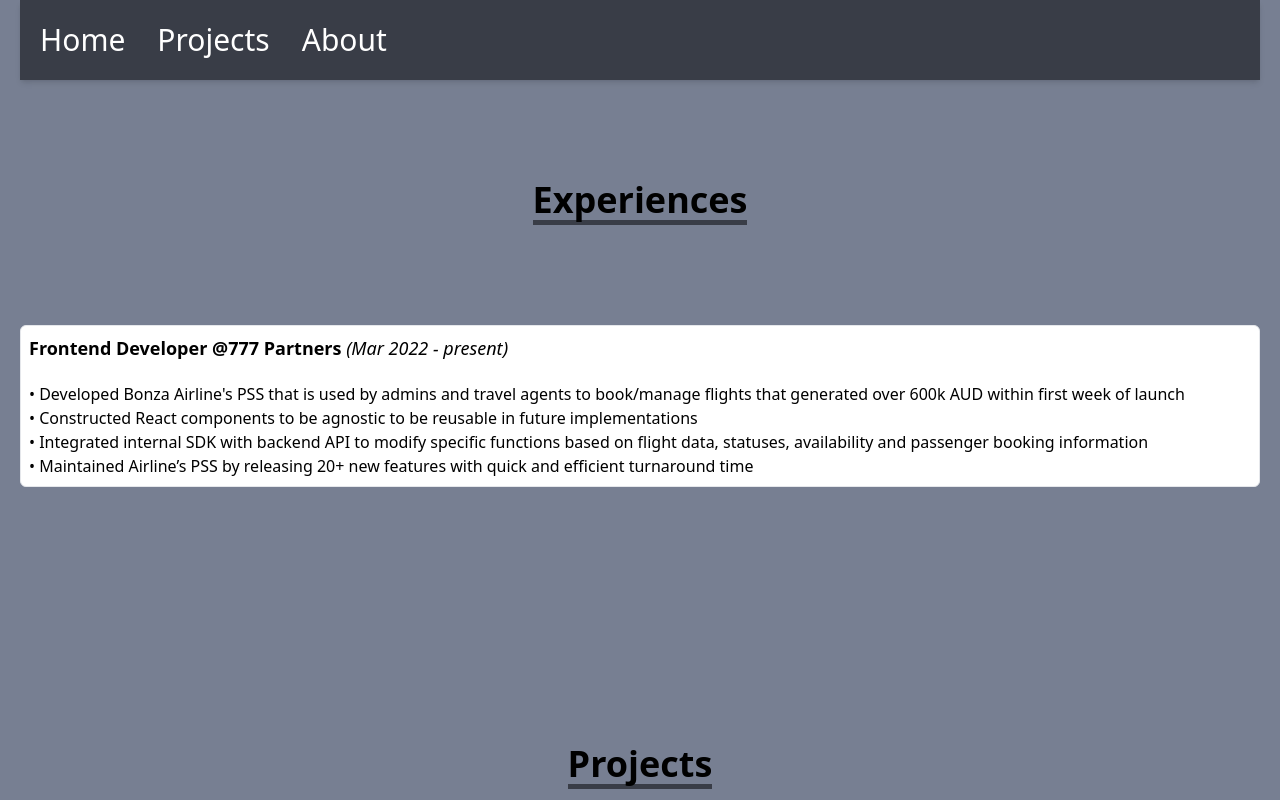
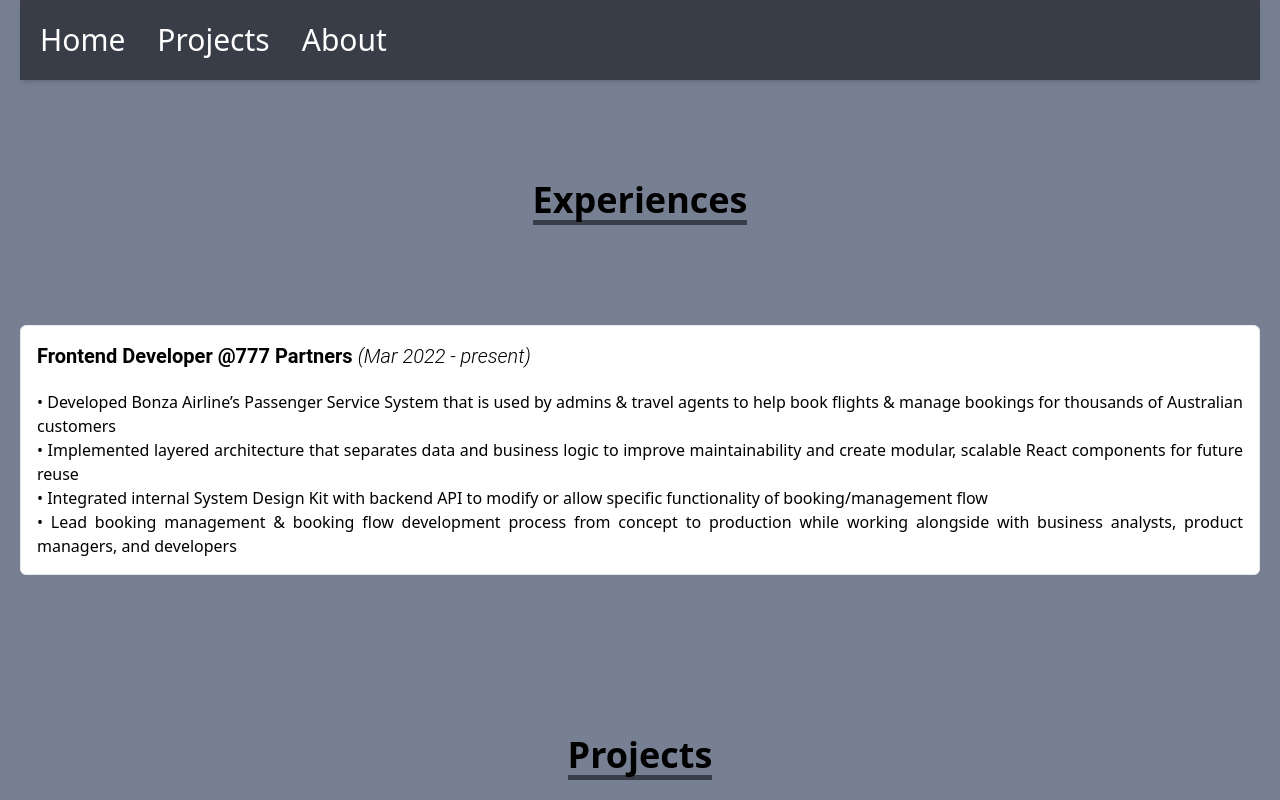
Before and after one commit to coosey/portfolio, a React (Create React App) app in the folder my-app/: page /projects in a window 1280 px wide. Built offline with nearby package versions, Linux system fonts and the light colour scheme.

Commit message:
updated card styling and experience details

```diff
--- a/my-app/src/components/button/index.jsx
+++ b/my-app/src/components/button/index.jsx
@@ -2,6 +2,6 @@
 
 export const Button = (props) => {
   return (
-    <button class="text-xl p-2 m-5 bg-primary text-white transition-all duration-500 transform hover:opacity-70 hover:shadow-lg hover:scale-125">{props?.btnName}</button>
+    <button class="text-xl p-2 m-5 bg-primary text-white transition-all duration-500 transform hover:opacity-90 hover:shadow-lg hover:scale-125">{props?.btnName}</button>
   )
 }
--- a/my-app/src/components/card/index.jsx
+++ b/my-app/src/components/card/index.jsx
@@ -4,12 +4,12 @@
 
 export const Card = (props) => {
   return (
-    // TEST CSS STYLING
-    <div class="h-100% w-full m-auto md:w-1/2 lg:w-1/3 xlg:w-1/4">
-      <div class="rounded-md border ml-5 mr-5 mb-10 bg-white">
-        <div class="m-2 text-lg font-bold">{props?.title}</div>
-        <div class="m-2 font-extralight">{props?.info}</div>
-        <Link to={props.link} class="m-2 flex items-center font-normal hover:text-blue-400">
+    <div class="mx-auto p-6 grid gap-4 sm:w-1/2">
+      <div class="col-span-1 flex flex-col bg-white shadow-xl rounded-lg border-2 p-4 text-justify">
+        <div class="mb-2 font-bold text-2xl">{props?.title}</div>
+        <div class="font-extralight mb-3">{props?.titleInfo}</div>
+        <div class="font-normal">{props?.info}</div>
+        <Link to={props.link} target="_blank" class="my-4 flex flex-wrap items-center font-normal hover:text-blue-400">
           <div class="mr-3">
             <FontAwesomeIcon icon={faArrowUpRightFromSquare} />
           </div>
--- a/my-app/src/components/header/index.jsx
+++ b/my-app/src/components/header/index.jsx
@@ -8,7 +8,7 @@
         <p class="text-3xl lg:text-4xl pb-4 font-nav-light">
           Hello! I'm
         </p>
-        <p class="text-6xl md:text-7xl lg:text-8xl pb-4 font-centra font-medium">
+        <p class="text-6xl md:text-7xl lg:text-8xl pb-4 font-medium">
           Matthew Nguyen
         </p>
         <p class="text-3xl lg:text-4xl font-nav-light">
--- a/my-app/src/components/hero/index.jsx
+++ b/my-app/src/components/hero/index.jsx
@@ -3,14 +3,14 @@
 export const Hero = () => {
   return (
     <div class="items-center h-min grid justify-between mt-20 sm:h-screen md:grid-cols-2 lg:grid-cols-2 xl:grid-cols-2 xl:text-2xl">
-      <div class="xl:max-w-md">
+      <div class="sm: mb-10 xl:max-w-md">
         <img src={require("../../assets/images/option-1.png")} alt="Matthew Nguyen" class="rgw-[80%] rounded-xl drop-shadow-2xl mx-auto xl:grid-cols-2" />
       </div>
-      <div class="text-lg font-pd-400 md:text-xl sm:mt-10 ml-10">
+      <div class="text-lg font-pd-400 md:text-xl ml-10">
         <div class="pb-5 md:pb-0">
           <p class="pb-3">
             I am a Frontend Developer & my experiences are currently specialized in aviation - developing and maintaining
-            an airline PSS.
+            Bonza Airline's Passenger Service System and Flair Airline.
           </p>
           <p class="pb-3">
             However, I am always trying to expand my knowledge and learn about new technology and explore innovative
--- a/my-app/src/components/navbar/index.jsx
+++ b/my-app/src/components/navbar/index.jsx
@@ -6,13 +6,13 @@
       <div class="bg-primary max-w-screen-xl shadow-md p-5 m-5 mt-0">
         <nav class="text-3xl text-white font-nav-700">
           <ul class="flex flex-row items-center w-full h-10 space-x-5 md:w-auto md:space-x-8">
-            <li class="hover:text-blue-600">
+            <li class="hover:text-nav">
               <Link to="/">Home</Link>
             </li>
-            <li class="hover:text-blue-600">
+            <li class="hover:text-nav">
               <Link to="/projects">Projects</Link>
             </li>
-            <li class="hover:text-blue-600">
+            <li class="hover:text-nav">
               <Link to="/about">About</Link>
             </li>
           </ul>
--- a/my-app/src/components/project/index.jsx
+++ b/my-app/src/components/project/index.jsx
@@ -6,12 +6,13 @@
 
 export const Project = () => {
   return (
-    <div class="mx-auto h-min sm:h-screen flex flex-col pt-20 pb-20">
+    <div class="mx-auto flex flex-col pt-20 pb-20">
       <SectionTitle title="Projects" width="140px" />
-      <div class="flex flex-col flex-wrap items-center pb-20 sm:flex-row">
+      <div>
         {DATA.projects.map((project) => (
           <Card
             title={project.title}
+            titleInfo={project.titleInfo}
             info={project.info}
             link={project.link}
             linkText={project.linkText}
--- a/my-app/src/data/projects.js
+++ b/my-app/src/data/projects.js
@@ -3,9 +3,17 @@
   projects: [
     {
       title: "Bonza Airline",
+      titleInfo: "Australia's newest low-cost airline that serves under-utilised domestic and regional routes and the first to operate the Boeing 737 MAX. ",
       info: "I developed Bonza's Passenger Service System that is used by admins and travel agents to book and manage passenger flights. The link will be directed to the Fly Bonza mobile app.",
       link: "https://www.flybonza.com",
       linkText: "Click to view",
     },
+    {
+      title: "FlyFlair",
+      titleInfo: "Canada's first and only independent ULCC.",
+      info: "I am currently developing and maintaining Flair's website by working on new features and/or fixing bugs/updating UI",
+      link: "https://flyflair.com",
+      linkText: "Click to view",
+    }
   ]
 }
--- a/my-app/src/pages/Projects/index.jsx
+++ b/my-app/src/pages/Projects/index.jsx
@@ -9,15 +9,18 @@
       <div class="flex justify-center pb-20">
         <SectionTitle title="Experiences" width="210px" />
       </div>
-      <div class="m-auto ml-5 mr-5 bg-white flex flex-col flex-wrap rounded-md border p-2">
-        <div class="font-bold mb-5 text-lg">
+      <div class="m-auto ml-5 mr-5 bg-white flex flex-col flex-wrap rounded-md border p-4 text-justify">
+        <div class="font-bold mb-5 text-xl font-roboto">
           Frontend Developer @777 Partners <span class="italic font-light">(Mar 2022 - present)</span>
         </div>
         <div>
-          • Developed Bonza Airline's PSS that is used by admins and travel agents to book/manage flights that generated over 600k AUD within first week of launch <br />
-          • Constructed React components to be agnostic to be reusable in future implementations <br />
-          • Integrated internal SDK with backend API to modify specific functions based on flight data, statuses, availability and passenger booking information <br />
-          • Maintained Airline’s PSS  by releasing 20+ new features with quick and efficient turnaround time <br />
+          • Developed Bonza Airline’s Passenger Service System that is used by admins & travel agents to help book flights & manage
+          bookings for thousands of Australian customers <br />
+          • Implemented layered architecture that separates data and business logic to improve maintainability and create modular,
+          scalable React components for future reuse <br />
+          • Integrated internal System Design Kit with backend API to modify or allow specific functionality of booking/management flow <br />
+          • Lead booking management & booking flow development process from concept to production while working alongside with
+          business analysts, product managers, and developers <br />
         </div>
       </div>
       <Project />
--- a/my-app/tailwind.config.js
+++ b/my-app/tailwind.config.js
@@ -14,11 +14,12 @@
       colors: {
         primary: '#393D47',
         secondary: '#777f92',
+        nav: '#858994',
       },
       fontFamily: {
         pd: ['Playfair Display'],
         nav: ['Abril Fatface'],
-        centra: ['Centra No 1'],
+        roboto: ['Roboto', 'Space Mono']
       }
     },
   },
```
